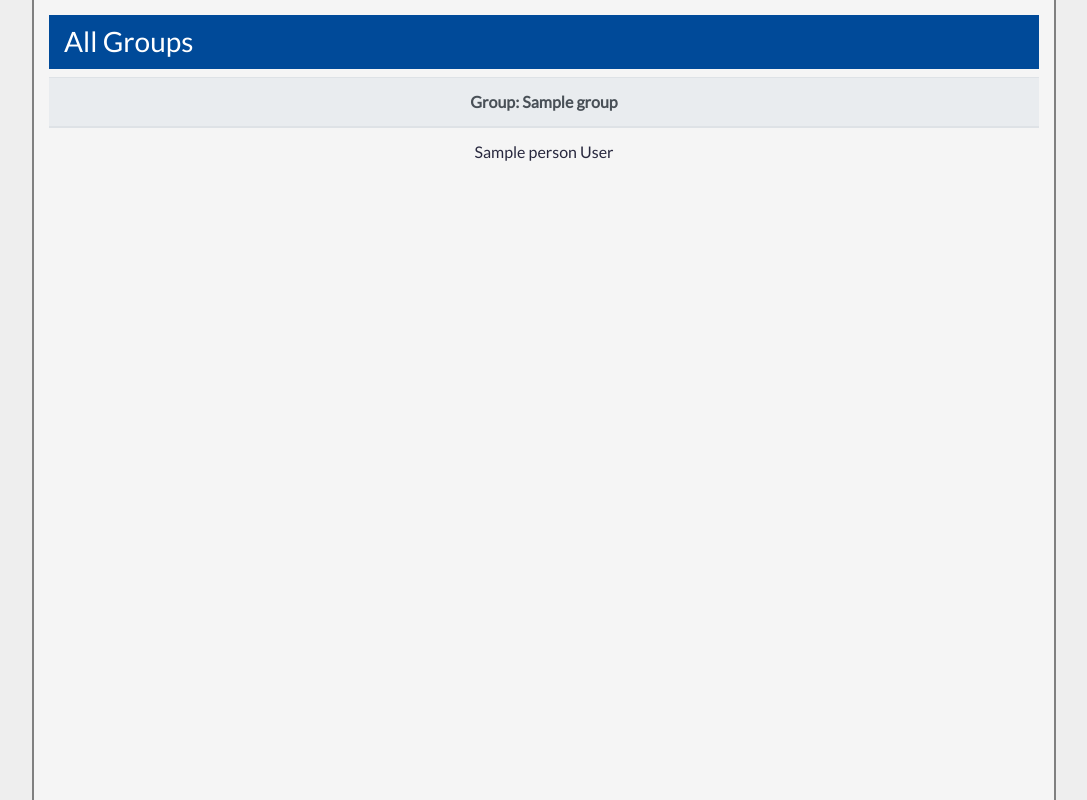
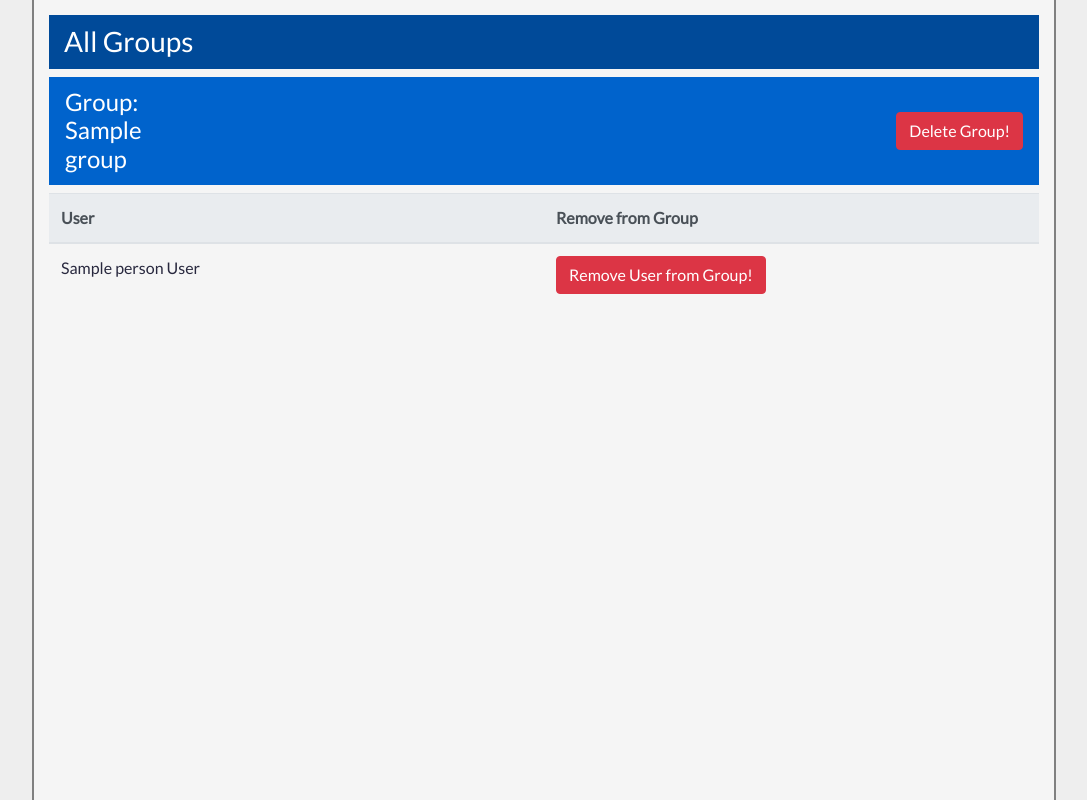
Before and after one commit to krzysztofkar/warsztat_indywidualny, a Django app: page /show_all_groups in a window 1280 px wide. Shown: the part 69-869 px from the top of the page, without its empty margins (96-1183 px from the left). Run offline with Django 3.2, Linux system fonts and the light colour scheme; tables that the repository leaves empty hold one stand-in row (values such as "Sample post"); some libraries are stand-ins or nearby versions.

Commit message:
del group and del user from group

```diff
--- a/contacts/static/css/styles.css
+++ b/contacts/static/css/styles.css
@@ -83,3 +83,8 @@ table {
     width: 400px;
     min-height: 100px;
 }
+
+.tdAlignRight {
+    text-align: right;
+    width: 100%;
+}
--- a/contacts/templates/show_all_groups.html
+++ b/contacts/templates/show_all_groups.html
@@ -5,20 +5,36 @@
     <h3 class="h3 h3Colors">All Groups</h3>
 
     {% for gr in groups %}
+        <h4 class="h4 h4Colors">
+                    <Table>
+            <tr>
+                <td >Group: {{ gr.name }}</td>
+                <td class="tdAlignRight"><a href="/delete_group/{{ gr.id }}">
+                    <button class="btn btn-danger">Delete Group!</button>
+                </a></td>
+
+            </tr>
+        </Table>
+
+
+        </h4>
         <table class="table">
+            <tbody>
             <thead class="thead-light">
+            <th scope="col">User</th>
+            <th scope="col">Remove from Group</th>
+            </thead>
+
+            {% for usr in gr.person.all %}
                 <tr>
-            <th scope="col" class="centerTableCol">Group: {{ gr.name }}</th>
+                <td>
+                    {{ usr.name }} {{ usr.surname }}</td>
+
+            <td><a href="/delete_user_from_group/{{ gr.id }}">
+                <button class="btn btn-danger">Remove User from Group!</button>
+            </a></td>
             </tr>
-        </thead>
-        <tbody>
-        <tr>
-            <td class="centerTableCol"><p>
-                {% for usr in gr.person.all %}
-                    {{ usr.name }}  {{ usr.surname }}<br>
             {% endfor %}
-            </p></td>
-        </tr>
             </tbody>
         </table>
     {% endfor %}
```
Lines whose indentation alone changed are shown as unchanged.
